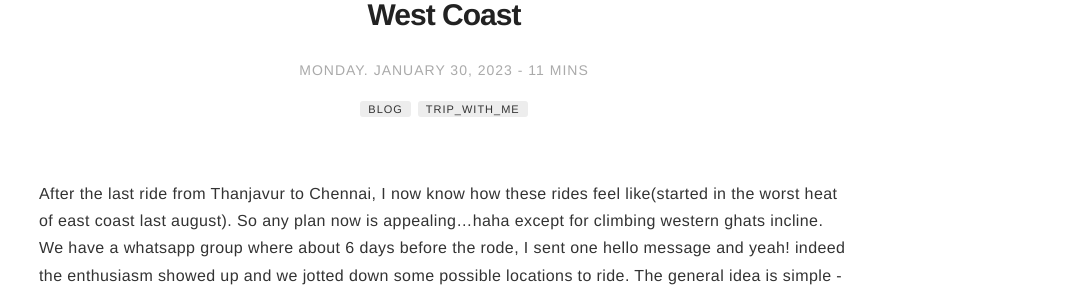
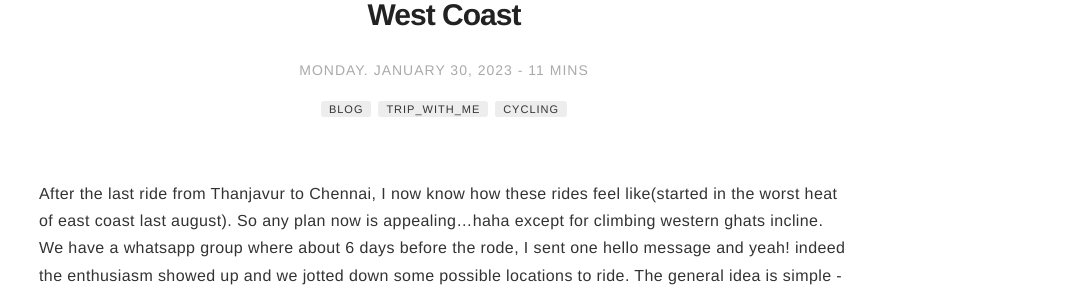
Before and after one commit to ngu25/ngu25.github.io, a Jekyll site: the page built from _posts/2024-01-30-rday-ride-ka.markdown, in a window 1280 px wide and 900 px high. Shown: the part 301-592 px from the top of the window, without its empty margins (196-1280 px from the left). Built offline with Jekyll 4.4.1, drawn with Linux system fonts in a browser that asks for light colours; a script that is not in the unit is left out; comment, search, counter and statistics services are not loaded.

Commit message:
Update 2024-01-30-rday-ride-ka.markdown

```diff
--- a/_posts/2024-01-30-rday-ride-ka.markdown
+++ b/_posts/2024-01-30-rday-ride-ka.markdown
@@ -7,6 +7,7 @@ headerImage: true
 tag:
 - blog
 - trip_with_me
+- cycling
 category: blog
 author: navadeepganeshu
 description:  Honnavara -> Udupi -> Mangaluru -> Kasaragod -> Kannur!
```
